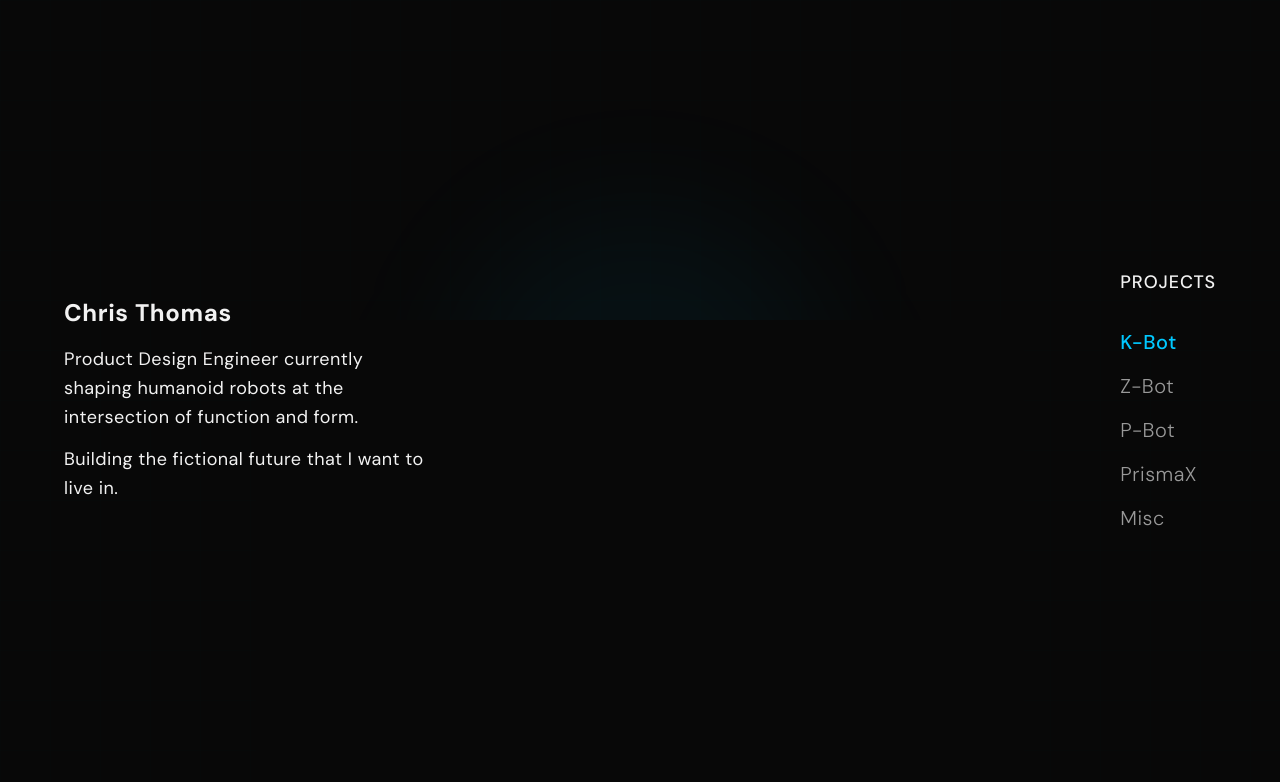
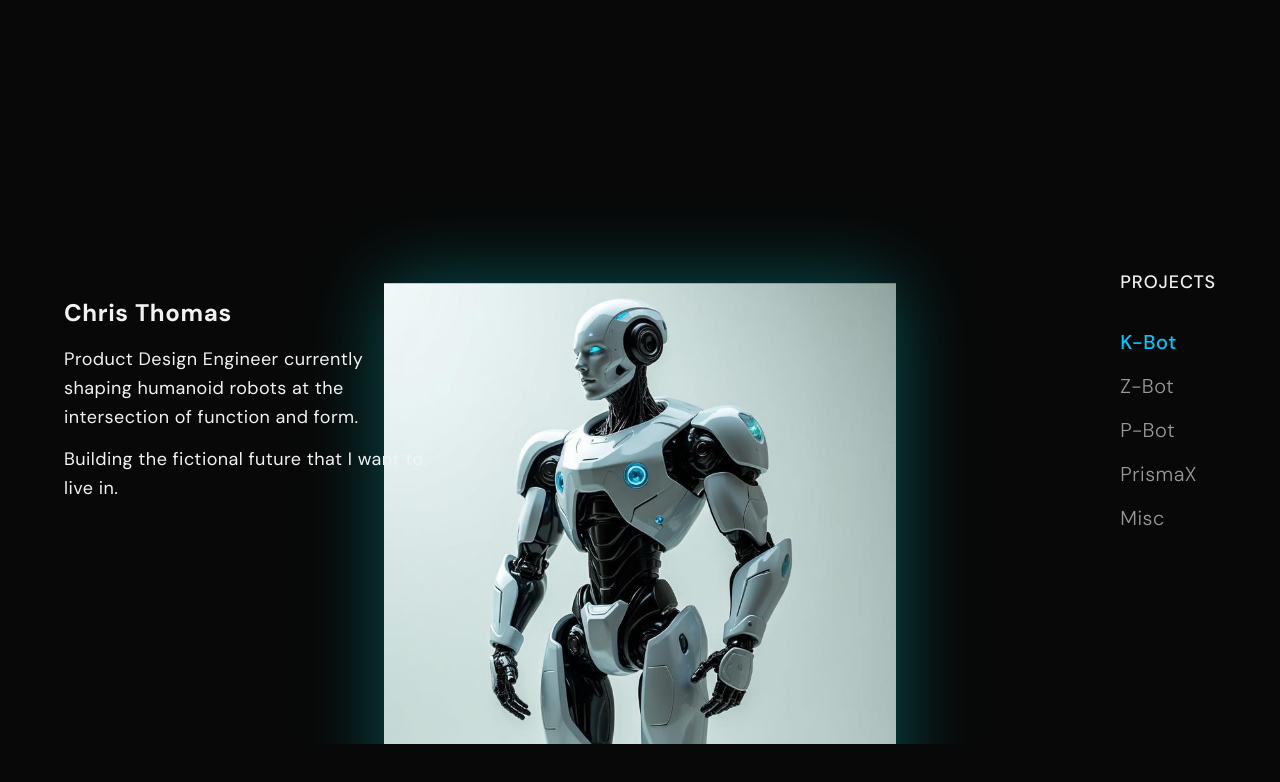
Before and after one commit to chrisangelothomas/2025Portfolio, a React (Vite) app: page / in a window 1280 px wide. Shown: the top 782 px of the page. Built offline with nearby package versions, Linux system fonts and the light colour scheme.

Commit message:
Update robot image and scrolling behavior
Adjust robot image size and position. Implement snapping scroll effect for robot transitions.

```diff
--- a/src/components/RobotShowcase.tsx
+++ b/src/components/RobotShowcase.tsx
@@ -23,34 +23,45 @@ export default function RobotShowcase() {
 
       setScrollProgress(progress);
 
-      // Calculate which robot should be displayed based on scroll
-      const robotIndex = Math.floor(progress * robots.length);
+      // Calculate which robot should be displayed based on scroll with smoother transitions
+      const sectionProgress = progress * robots.length;
+      const robotIndex = Math.floor(sectionProgress);
       const clampedIndex = Math.min(robotIndex, robots.length - 1);
+
+      // Only update if we've crossed a threshold for smoother snapping
+      const threshold = 0.1; // 10% into each section
+      const sectionOffset = sectionProgress - robotIndex;
+
+      if (sectionOffset > threshold || robotIndex === 0) {
         setCurrentRobot(clampedIndex);
+      }
     };
 
     window.addEventListener('scroll', handleScroll);
     return () => window.removeEventListener('scroll', handleScroll);
   }, []);
 
-  // Calculate robot reveal progress (0-1 for each robot)
-  const robotProgress = (scrollProgress * robots.length) % 1;
-  const revealHeight = Math.min(robotProgress * 2, 1); // Reveal full robot by 50% scroll through each section
+  // Calculate robot reveal and transition progress
+  const sectionProgress = (scrollProgress * robots.length) % 1;
+  const revealHeight = Math.min(sectionProgress * 1.5, 1); // Robot moves up faster
+  const nextRobotProgress = Math.max(0, (sectionProgress - 0.7) * 3.33); // Next robot starts appearing at 70% through section
 
   return (
-    <div className="fixed inset-0 flex items-end justify-center pointer-events-none z-10">
-      <div className="relative w-[60vw] h-[60vh] overflow-hidden bg-background">
-        {robots.map((robot, index) => (
+    <div className="fixed inset-0 flex items-center justify-center pointer-events-none z-10" style={{ top: '-10vh' }}>
+      <div className="relative w-[96vw] h-[96vh] overflow-hidden bg-background">
+        {robots.map((robot, index) => {
+          const isCurrentRobot = index === currentRobot;
+          const isNextRobot = index === currentRobot + 1;
+
+          return (
+            <div key={robot.name}>
+              {/* Current Robot */}
+              {isCurrentRobot && (
+                <div className="absolute inset-0">
                   <div
-            key={robot.name}
-            className={`absolute inset-0 transition-opacity duration-1000 ${
-              index === currentRobot ? 'opacity-100' : 'opacity-0'
-            }`}
-          >
-            <div
-              className="absolute bottom-0 w-full h-full transition-transform duration-500 ease-out bg-background"
+                    className="absolute bottom-0 w-full h-full transition-transform duration-300 ease-out bg-background"
                     style={{
-                transform: `translateY(${(1 - revealHeight) * 60}%)`,
+                      transform: `translateY(${(1 - revealHeight) * 40}%)`,
                     }}
                   >
                     <img
@@ -63,7 +74,31 @@ export default function RobotShowcase() {
                     />
                   </div>
                 </div>
-        ))}
+              )}
+
+              {/* Next Robot sliding up from below */}
+              {isNextRobot && nextRobotProgress > 0 && (
+                <div className="absolute inset-0">
+                  <div
+                    className="absolute bottom-0 w-full h-full transition-transform duration-300 ease-out bg-background"
+                    style={{
+                      transform: `translateY(${100 - (nextRobotProgress * 100)}%)`,
+                    }}
+                  >
+                    <img
+                      src={robot.image}
+                      alt={robot.name}
+                      className="w-full h-full object-contain drop-shadow-2xl"
+                      style={{
+                        filter: 'drop-shadow(0 0 40px rgba(0, 255, 255, 0.3))',
+                      }}
+                    />
+                  </div>
+                </div>
+              )}
+            </div>
+          );
+        })}
       </div>
     </div>
   );
```
Lines whose indentation alone changed are shown as unchanged.
